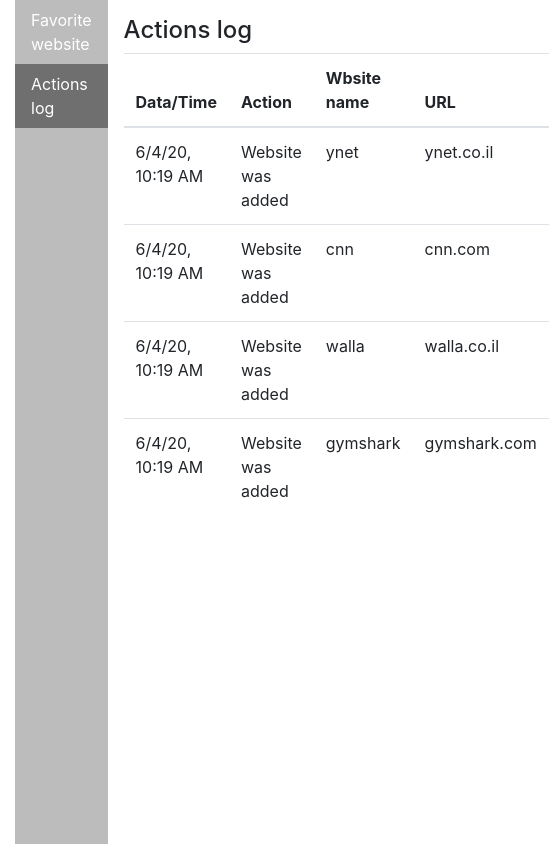
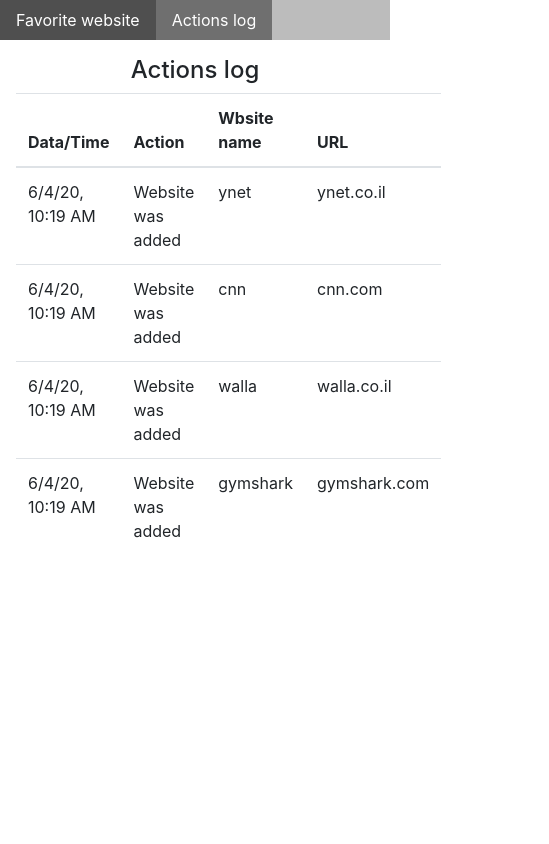
Before and after one commit to meireliezer/wdapt-rxjs, an Angular app: page /auditing in a window 390 px wide. Shown: the whole page, 549 px wide, since content can reach past the window. Built offline with nearby package versions, Linux system fonts and the light colour scheme.

Commit message:
resposive

```diff
--- a/src/app/app.component.css
+++ b/src/app/app.component.css
@@ -3,9 +3,26 @@
     height: 100%;
 }
 
+
 .main-nav {
   background-color: rgba(128, 128, 128, 0.527);
 }
+
+.nav {
+    flex-direction: column;
+}
+
+@media (max-width: 660px)
+{
+    .main {
+        flex-direction: column;
+    }
+    .nav {
+        flex-direction: row;
+    }
+}
+
+
 
 .main-content {
     flex-grow: 1;
--- a/src/app/app.component.html
+++ b/src/app/app.component.html
@@ -1,8 +1,8 @@
 
 <ng-container #medialog></ng-container>
-<div class="container-fluid d-flex main">
+<div class="container-fluid d-flex main p-0">
     <div class="main-nav">
-        <ul class="nav flex-column">
+        <ul class="nav">
             <li class="nav-item" [ngClass]="{'active': isActive('favorites')}"><a class="nav-link" [routerLink]="'/favorites'"  routerLinkActive="active">Favorite website</a></li>
             <li class="nav-item" [ngClass]="{'active': isActive('auditing')}"><a class="nav-link" [routerLink]="'/auditing'" routerLinkActive="active">Actions log</a></li>
         </ul>
--- a/src/app/features/auditing/auditing/auditing.component.css
+++ b/src/app/features/auditing/auditing/auditing.component.css
@@ -5,5 +5,8 @@
     height: 100%;
 }
 
-.auditing-main-content {
+@media (max-width: 660px){
+    .auditing-main__toolbar {
+        flex-direction: column;
+    }
 }
--- a/src/app/features/favorite/favorite.component.css
+++ b/src/app/features/favorite/favorite.component.css
@@ -21,3 +21,12 @@
     width: 220px;
     padding-left: 0.2em;
 }
+
+@media (max-width: 660px){
+    .favorites-main__toolbar {
+        flex-direction: column;
+    }
+    .favorites-toolbar__search{
+        margin-left: initial;
+    }
+}
--- a/src/app/style/reset.css
+++ b/src/app/style/reset.css
@@ -5,10 +5,6 @@
 }
 
 
-html{
-
-}
-
 body {
     height: 100vh;
 }
```
Also changed, not shown: src/app/features/favorite/tiles/tiles.component.css (line endings or trailing spaces).
